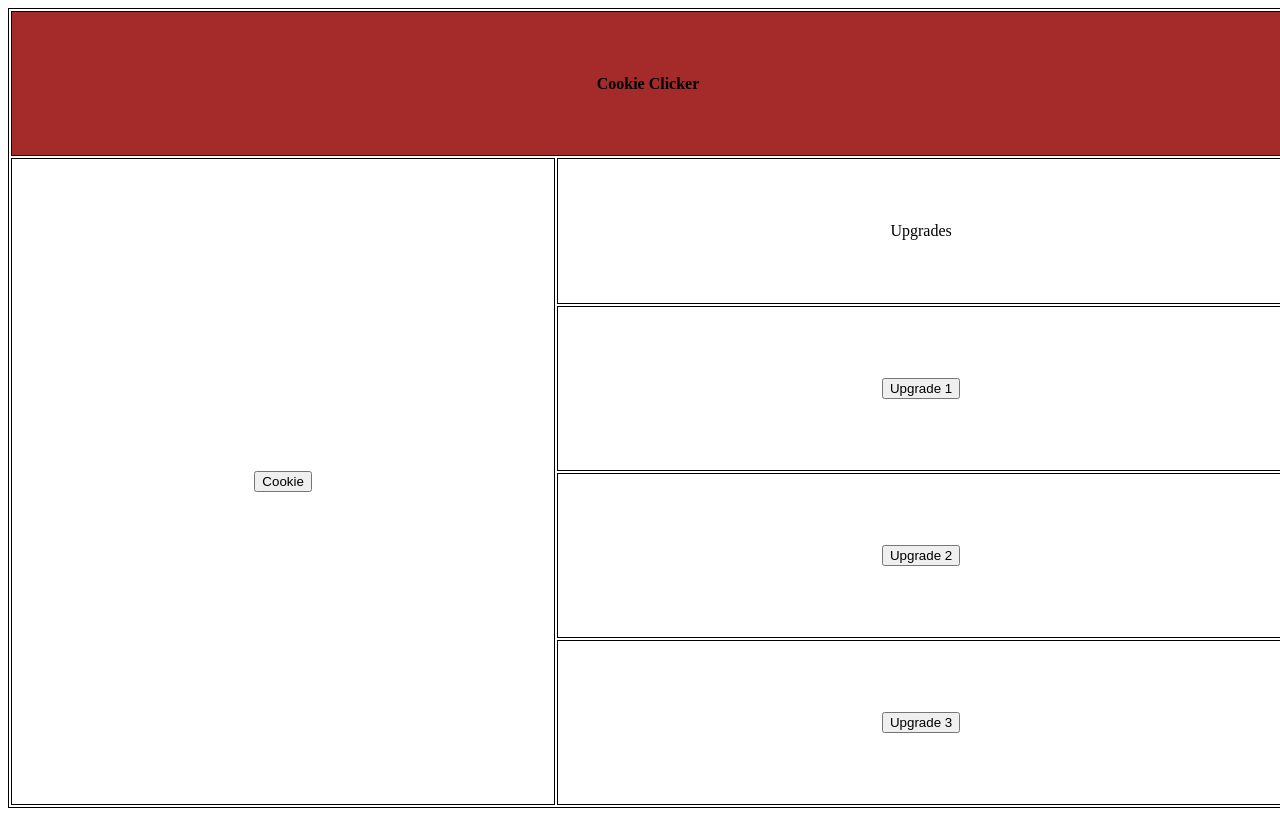
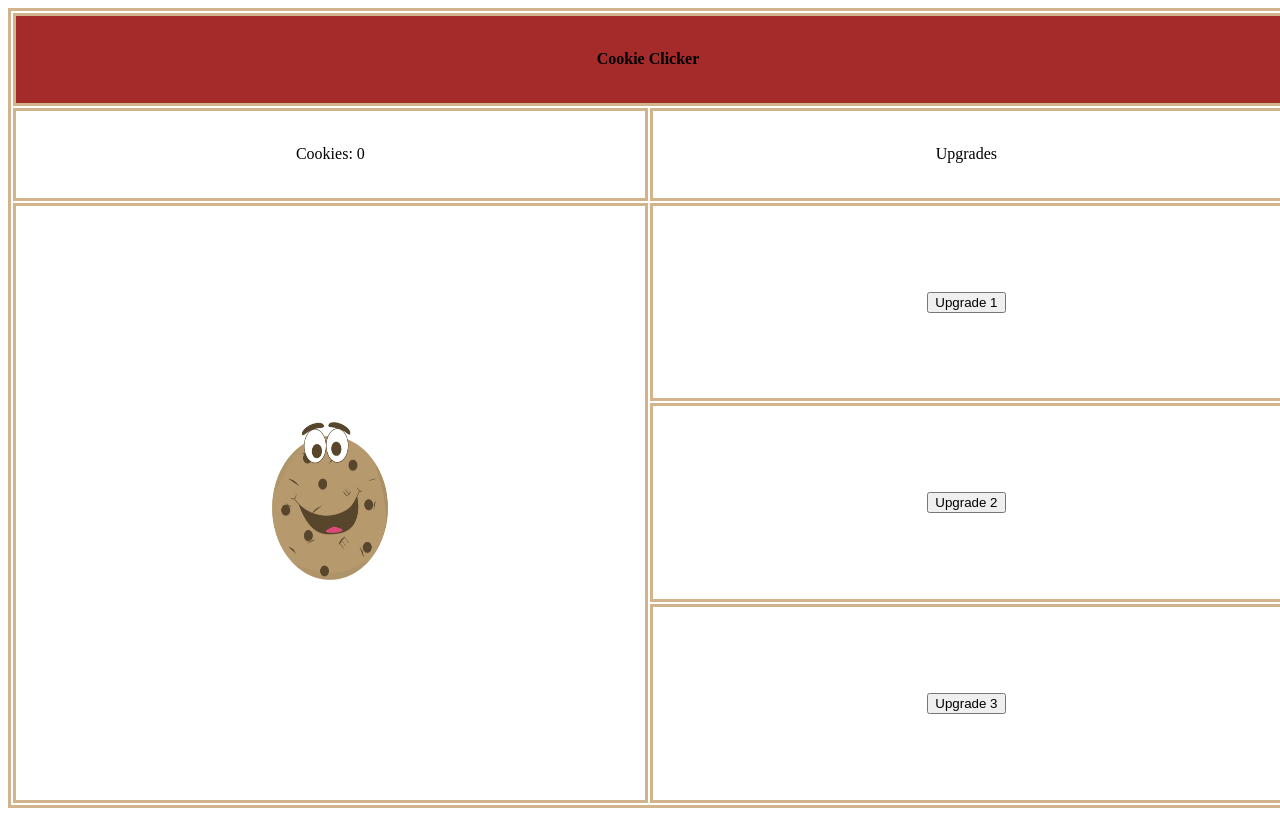
Before and after one commit to team-neutrino/Scouting-Practice, a plain HTML site: page page.html in a window 1280 px wide. Drawn offline with Linux system fonts and the light colour scheme.

Commit message:
finished up css

```diff
--- a/page.html
+++ b/page.html
@@ -13,12 +13,15 @@
             <th colspan="2">Cookie Clicker</th>
         </tr>
         <tr>
-            <td rowspan="4">
-                <button>Cookie</button>
-            </td>
+            <td>Cookies: 0</td>
             <td>Upgrades</td>
         </tr>
         <tr>
+            <td rowspan="3">
+                <button id="fat" onclick="">
+                    <img src="cookie.png" id="cookie">
+                </button>
+            </td>
             <td>
                 <button>Upgrade 1</button>
             </td>
--- a/style.css
+++ b/style.css
@@ -2,7 +2,7 @@ table,
 th,
 td,
 tr {
-    border: 1px solid black;
+    border: 3px solid tan;
 }
 
 table {
@@ -16,4 +16,18 @@ th {
 
 td {
     text-align: center;
+    width: 50vw;
 }
+
+#fat {
+    height: 20vh;
+    width: 10vw;
+    border-radius: 50%;
+    background-color: white;
+    border: none;
+}
+
+#cookie {
+    height: 100%;
+    width: 100%;
+}
```
Also changed, not shown: cookie.png (added).
